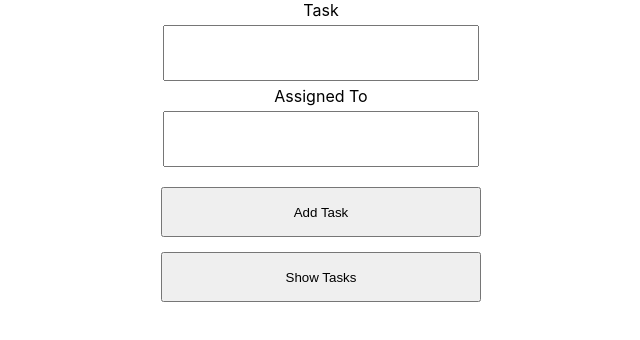
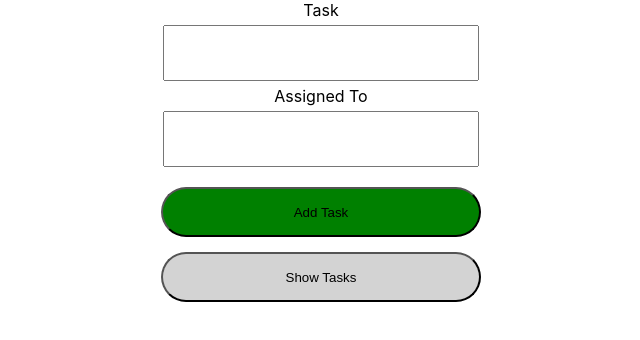
Before and after one commit to kevinhuang19/task-tracker, a React (Create React App) app: page / in a window 1280 px wide. Shown: the top 340 px of the page, without its empty margins (319-959 px from the left). Built offline with nearby package versions, Linux system fonts and the light colour scheme.

Commit message:
update styling

```diff
--- a/src/App.css
+++ b/src/App.css
@@ -25,6 +25,7 @@ button {
     width: 320px;
     height: 50px;
     margin-top: 15px;
+    border-radius: 25px;
 }
 
 button:hover {
@@ -32,20 +33,38 @@ button:hover {
 }
 .showTasks{
     display: flex;
-    align-items: center;
-    justify-content: center;
-    flex-direction: column;
+    align-items: flex-start;
+    justify-content: left;
+    flex-direction: row;
     width: 100%;
+    flex-wrap: wrap;
 }
 .users {
-    width: 700px;
+    width: 500px;
     height: auto;
     border: 1px solid black;
     margin: 10px;
     display: flex;
     padding: 10px;
+    border-radius: 10px;
 }
 
 .users h4 {
     margin: 15px;
 }
+
+.addTask {
+    background-color: green;
+}
+
+.deleteTask{
+    background-color: red;
+}
+
+.showTask {
+    background-color: lightgrey;
+}
+
+.updateTask {
+    background-color: lightblue;
+}
--- a/src/App.js
+++ b/src/App.js
@@ -1,16 +1,14 @@
-import './App.css';
+import "./App.css";
 import { useState } from "react";
-import Axios from 'axios';
-
+import Axios from "axios";
 
 function App() {
-
-    const [task, setTask] = useState('');
-    const [user, setUser,entry_date] = useState('');
+  const [task, setTask] = useState("");
+  const [user, setUser, entry_date] = useState("");
 
   const [tasksList, setTaskList] = useState([]);
 
-    const [newTask, setNewTask] = useState('');
+  const [newTask, setNewTask] = useState("");
 
   //addTask function to add data to database
   const addTask = () => {
@@ -25,9 +23,8 @@ function App() {
         {
           task: task,
           user: user,
-                    entry_date: entry_date
+          entry_date: entry_date,
         },
-
       ]);
     });
   };
@@ -40,34 +37,56 @@ function App() {
   const updateTask = (id) => {
     Axios.put("http://localhost:3000/update", {
       task: newTask,
-            id: id
-
+      id: id,
     }).then((response) => {
-            setTaskList(tasksList.map((val) => {
-                return val.id === id ? {id: val.id, user: val.user, entry_date: val.entry_date, task: newTask}: val
-            }))
+      setTaskList(
+        tasksList.map((val) => {
+          return val.id === id
+            ? {
+                id: val.id,
+                user: val.user,
+                entry_date: val.entry_date,
+                task: newTask,
+              }
+            : val;
+        })
+      );
     });
   };
   const deleteTask = (id) => {
     Axios.delete(`http://localhost:3000/delete/${id}`).then((response) => {
-            setTaskList(tasksList.filter((val) => {
+      setTaskList(
+        tasksList.filter((val) => {
           return val.id !== id;
-            }))
+        })
+      );
     });
-    }
+  };
 
   return (
     <div className="App">
       <div className="taskAssign">
         <label>Task</label>
-                <input type="text" onChange={(event) => (setTask(event.target.value))} required/>
+        <input
+          type="text"
+          onChange={(event) => setTask(event.target.value)}
+          required
+        />
         <label>Assigned To</label>
-                <input type="text" onChange={(event) => (setUser(event.target.value))} required />
-                <button onClick={addTask}>Add Task</button>
+        <input
+          type="text"
+          onChange={(event) => setUser(event.target.value)}
+          required
+        />
+        <button className="addTask" onClick={addTask}>
+          Add Task
+        </button>
+        <button className="showTask" onClick={getTasks}>
+          Show Tasks
+        </button>
       </div>
 
       <div className="showTasks">
-                <button onClick={getTasks}>Show Tasks</button>
         {tasksList.map((val, key) => {
           return (
             <div className="users">
@@ -77,9 +96,27 @@ function App() {
                 <h4>Date: {val.entry_date}</h4>
               </div>
               <div>
-                                <input type="text" placeholder="new task..." onChange={(event) => (setNewTask(event.target.value))} />
-                                <button onClick={() => { updateTask(val.id) }}>Update</button>
-                                <button onClick={() => {deleteTask(val.id) } }>Delete</button>
+                <input
+                  type="text"
+                  placeholder="new task..."
+                  onChange={(event) => setNewTask(event.target.value)}
+                />
+                <button
+                  className="updateTask"
+                  onClick={() => {
+                    updateTask(val.id);
+                  }}
+                >
+                  Update
+                </button>
+                <button
+                  className="deleteTask"
+                  onClick={() => {
+                    deleteTask(val.id);
+                  }}
+                >
+                  Delete
+                </button>
               </div>
             </div>
           );
```
Lines whose indentation alone changed are shown as unchanged.
